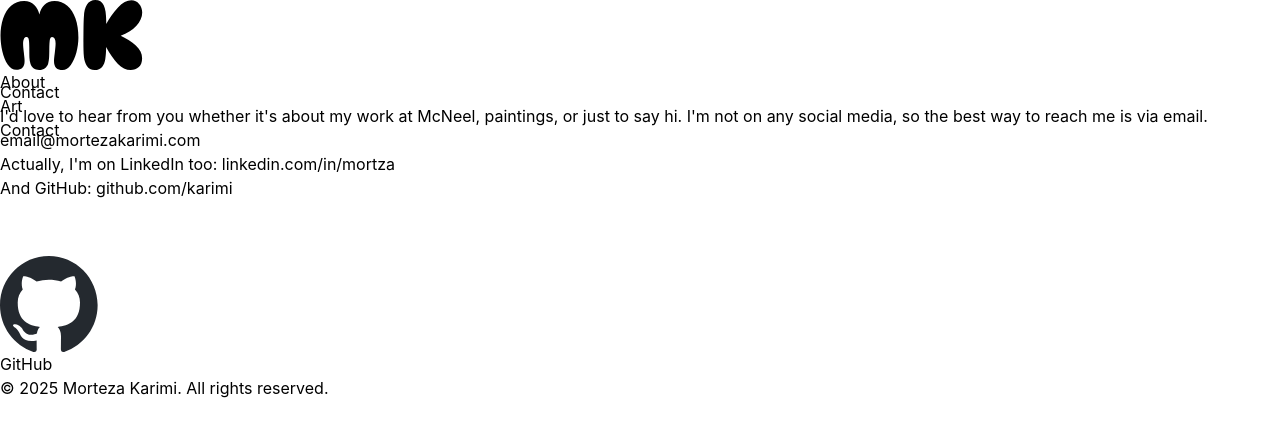
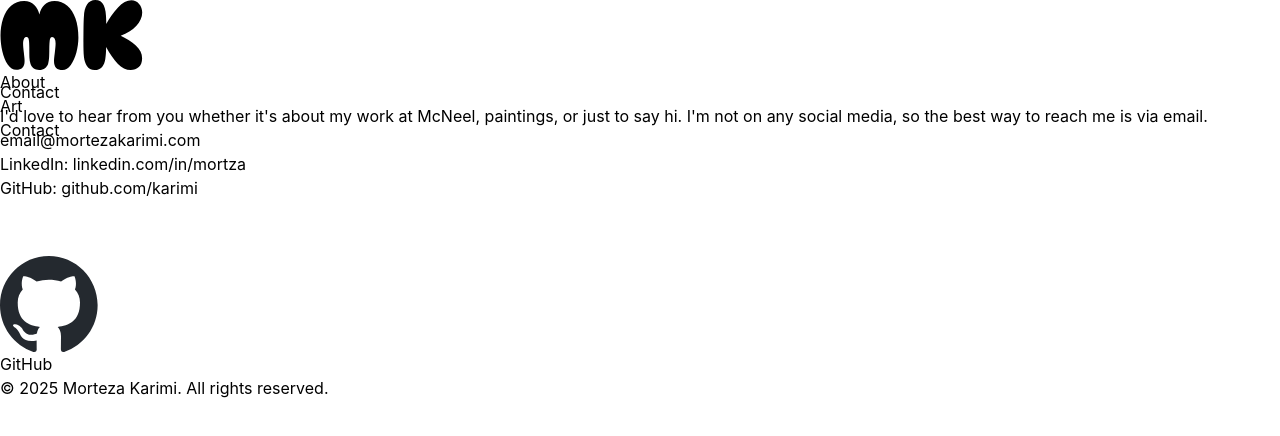
Before and after one commit to karimi/portfolio, a Vue app: page /contact in a window 1280 px wide. Shown: the top 436 px of the page. Built offline with nearby package versions, Linux system fonts and the light colour scheme.

Commit message:
Wording on contact

```diff
--- a/src/views/contact.vue
+++ b/src/views/contact.vue
@@ -7,8 +7,8 @@
                 <br />
                 <a href="mailto:email@mortezakarimi.com" class="text-blue-600 underline">email@mortezakarimi.com</a>
                 <br />
-                <p>Actually, I'm on LinkedIn too: <a href="https://www.linkedin.com/in/mortza" class="text-blue-600 underline">linkedin.com/in/mortza</a></p>
-                <p>And GitHub: <a href="https://github.com/karimi" class="text-blue-600 underline">github.com/karimi</a></p>
+                <p>LinkedIn: <a href="https://www.linkedin.com/in/mortza" class="text-blue-600 underline">linkedin.com/in/mortza</a></p>
+                <p>GitHub: <a href="https://github.com/karimi" class="text-blue-600 underline">github.com/karimi</a></p>
             </p>
         </div>
     </div>
```
